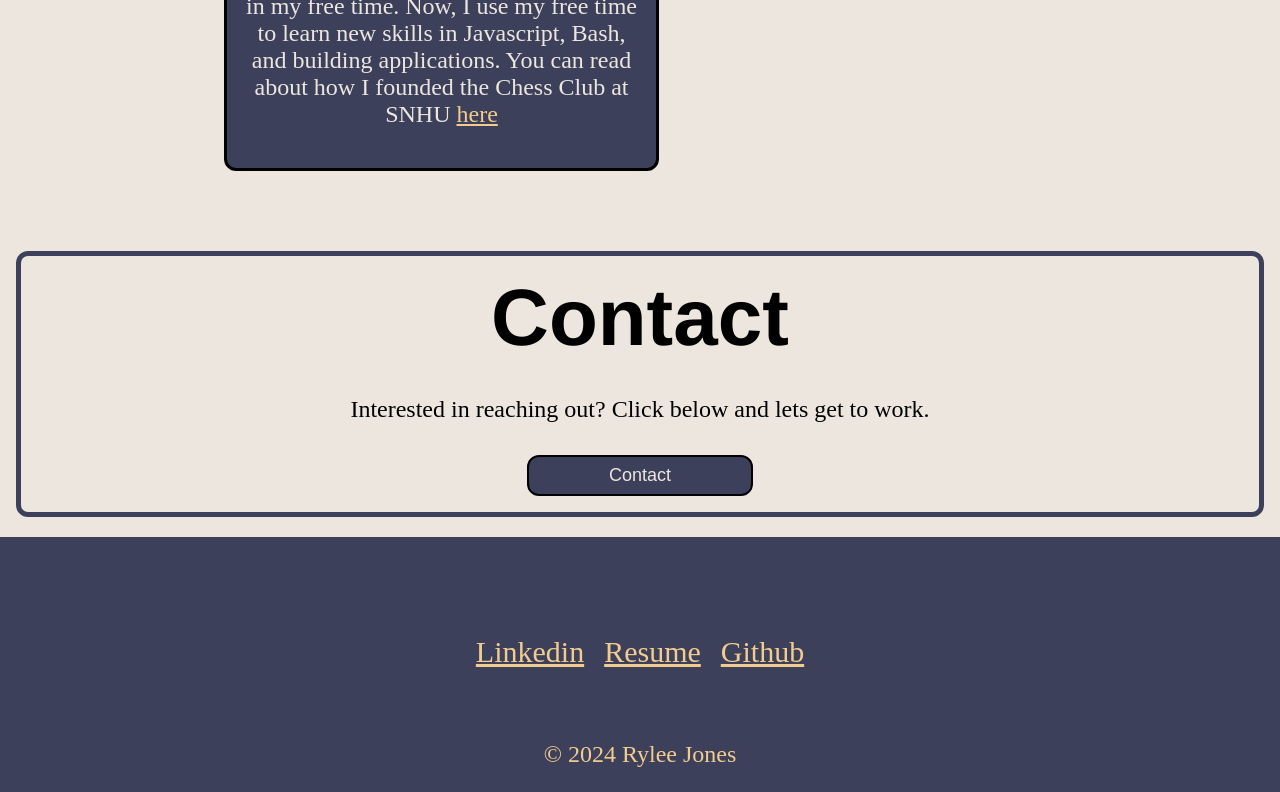
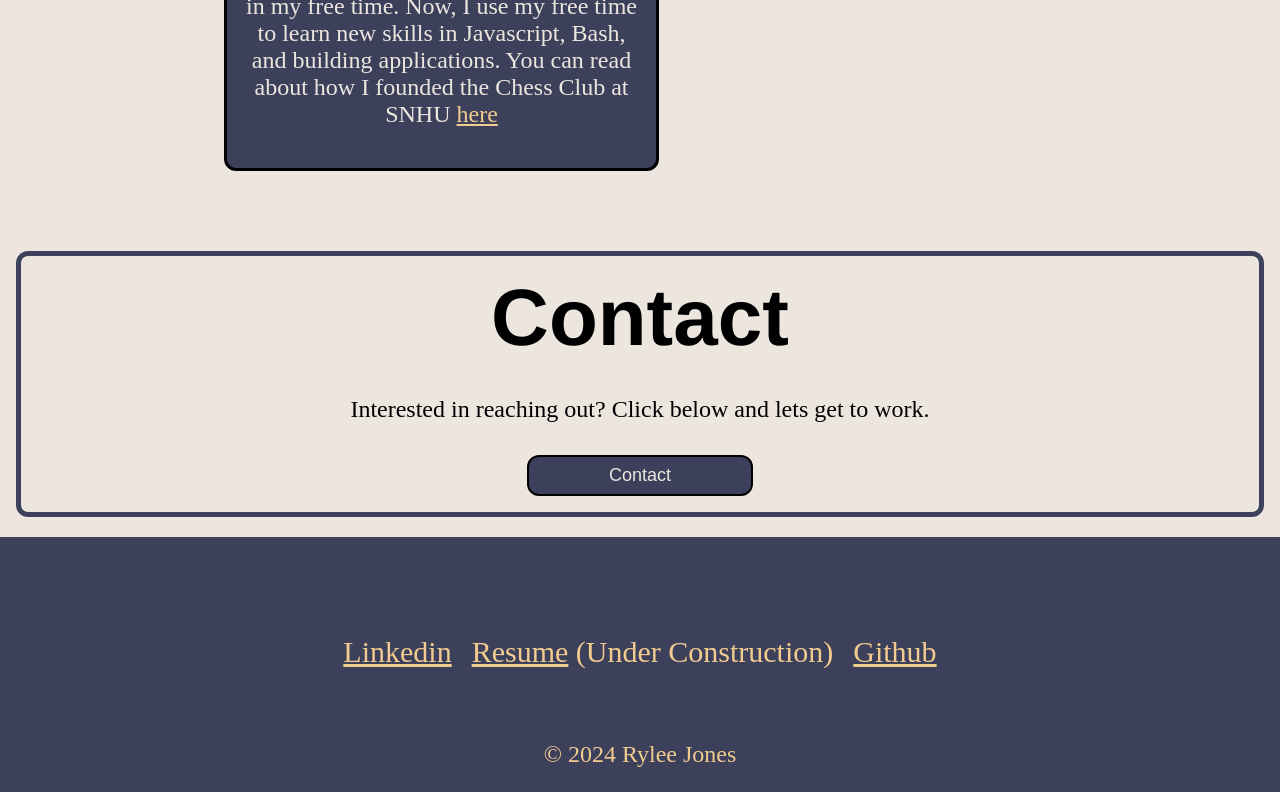
Before and after one commit to Linkeroftime/rylee-jones.com-Redux, a plain HTML site: page index.html in a window 1280 px wide. Shown: the part 1774-2566 px from the top of the page. Drawn offline with Linux system fonts and the light colour scheme.

Commit message:
Update index.html

```diff
--- a/index.html
+++ b/index.html
@@ -71,7 +71,7 @@
     <div class="bottom-container">
             <ul>
                 <li><a href="https://www.linkedin.com/in/rylee-jones-688716244/">Linkedin</a></li>
-                <li><a href="https://github.com/Linkeroftime/Resume">Resume</a></li>
+                <li><a href="#Resume">Resume</a> (Under Construction) </li>
                 <li><a href="https://github.com/Linkeroftime">Github</a></li>
             </ul>
             <p>&copy; 2024 Rylee Jones</p>
```
